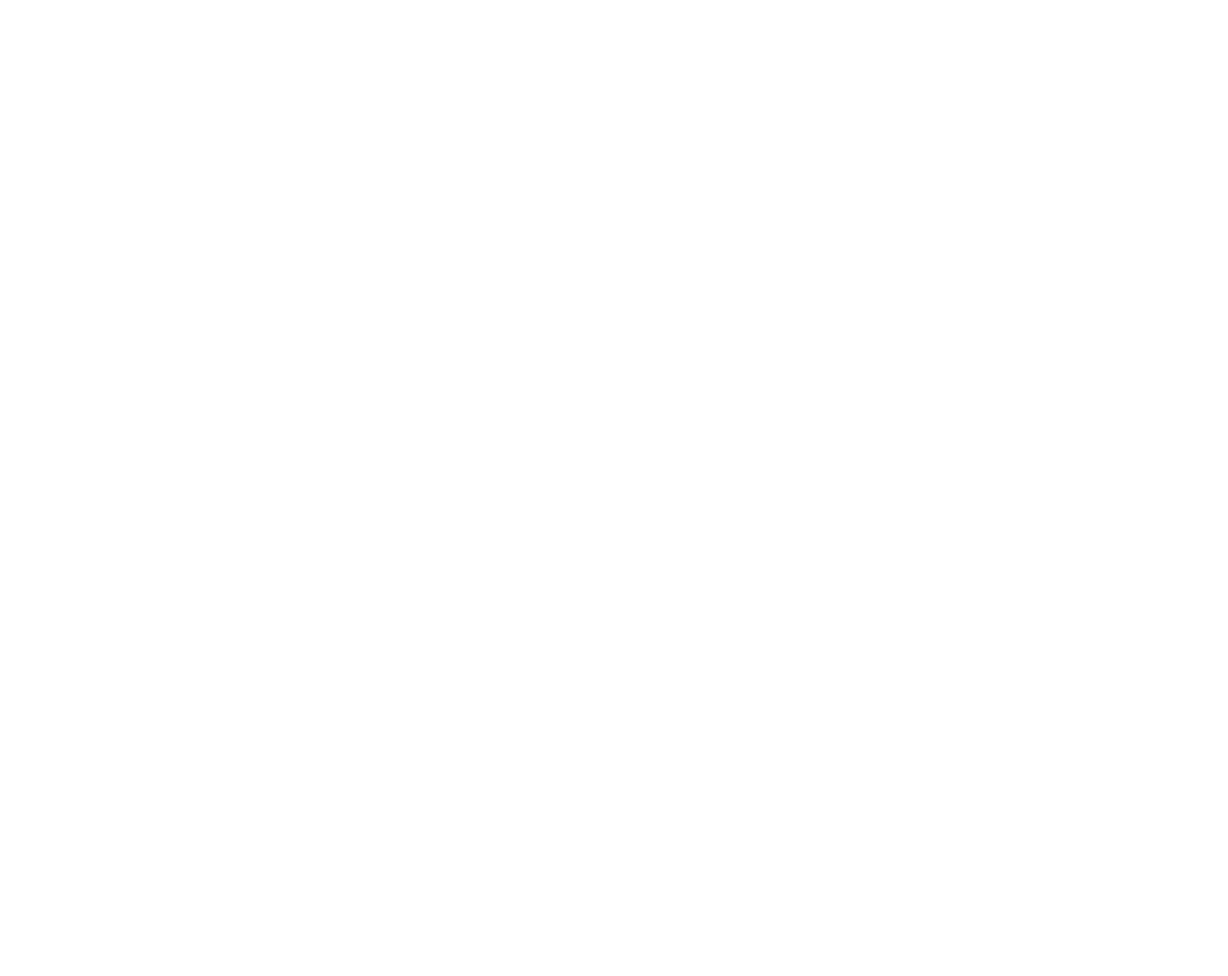
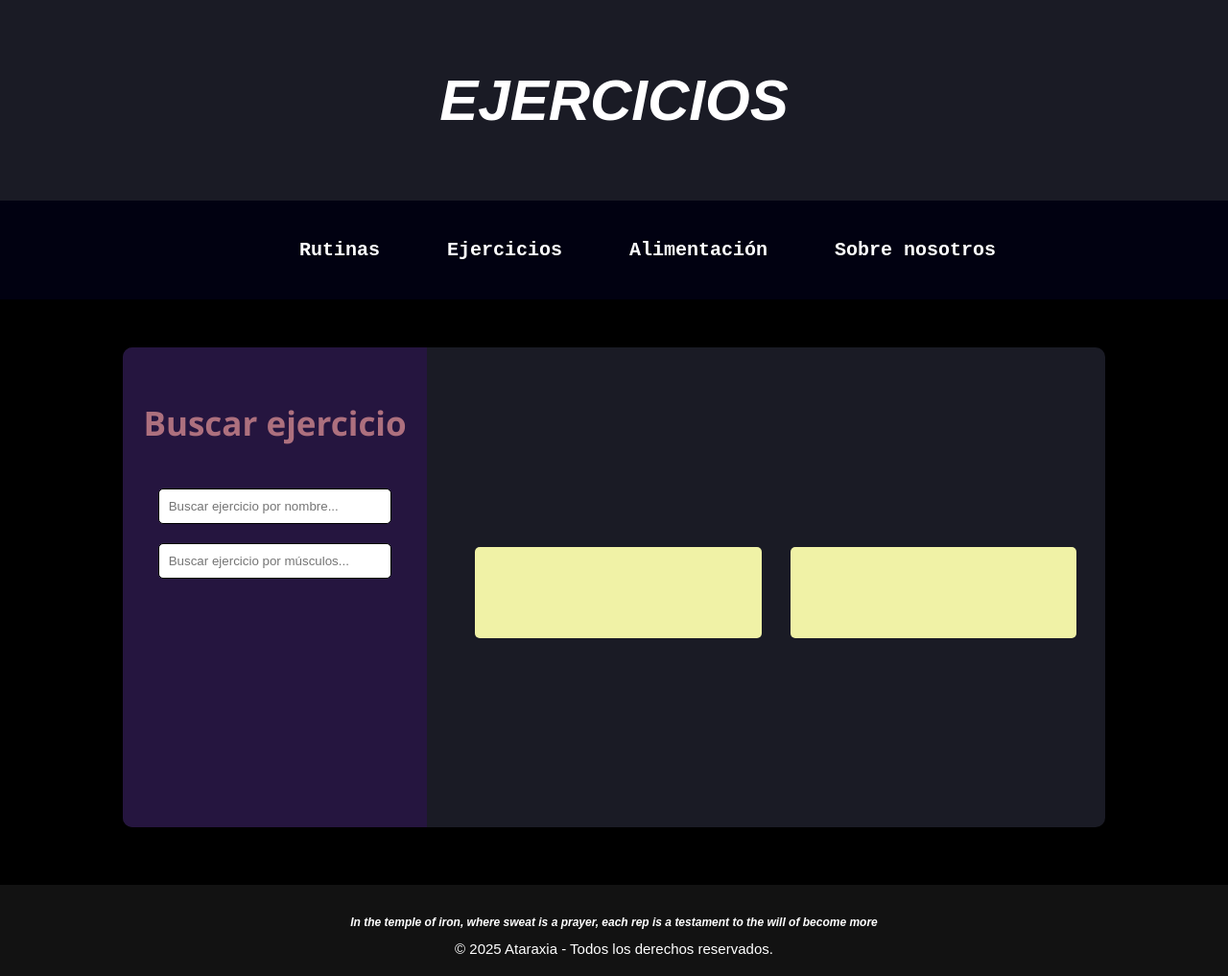
Before and after one commit to JoaquinRuizJimenez/PROYECTO-MARCAS-Ataraxia, a plain HTML site: page pages/ejercicios.html in a window 1280 px wide. Shown: the whole page at 96% size. Before the commit the page ends 800 px from the top, so only its background shows below. Drawn offline with Linux system fonts and the light colour scheme.

Commit message:
cambiado-pagina-Ejercicios

```diff
--- a/estilos.css
+++ b/estilos.css
@@ -109,3 +109,69 @@ li{
 .parrafo-texto-paginaInicio{
     padding: 30px;
 }
+
+/*ESTILOS PÁGINA EJERCICIOS*/
+.contenedor-navegacion-ejercicios {
+    background-color: #1a1b25;
+    color: white;
+    width: 80%;
+    margin-left: 10%;
+    margin-top: 50px;
+    border-radius: 10px;
+    display: flex;
+    min-height: 500px;
+    min-width: 400px;
+    margin-bottom: 50px;
+}
+.input-navegacion-ejercicios{
+    padding: 10px;
+    border-radius: 5px;
+    border: 1px solid black;
+    width: 80%;
+    margin-bottom: 10px;
+}
+.texto-cabecera-ejercicios{
+    background-color: #1a1b25;
+    font-style: italic;
+    font-size: 30px;
+    padding: 30px;
+    margin-bottom: 0;
+    text-align: center;
+}
+.contenedor-buscador-ejercicios{
+    width: 30%;
+    background: #25153f;
+    padding: 20px;
+    display: flex;
+    flex-direction: column;
+    align-items: center;
+    gap: 10px;
+    color: white;
+    bottom: 0;
+    border-radius: 10px 0px 0px 10px;
+}
+.texto-buscador-ejercicios{
+    color: #ad707e;
+    font-size: 35px;
+    font-weight: bold;
+    font-family: 'Segoe UI', Tahoma, Geneva, Verdana, sans-serif;
+}
+.contenedor-contenido-ejercicios{
+    width: 70%;
+    margin-left: 20px;
+    padding: 20px;
+    display: grid;
+    grid-template-columns: repeat(2,1fr);
+    gap: 10px;
+    flex-direction: column;
+    align-items: center;
+}
+.contenedor-ejercicio-ejercicios{
+    background-color: #f0f2a6;
+    border-radius: 5px;
+    min-height: 75px;
+    min-width: 100px;
+    padding: 10px;
+    margin: 10px;
+    margin-top: 20px;
+}
--- a/pages/ejercicios.html
+++ b/pages/ejercicios.html
@@ -0,0 +1,68 @@
+<!DOCTYPE html>
+<html lang="en">
+
+<head>
+    <meta charset="UTF-8">
+    <meta name="viewport" content="width=device-width, initial-scale=1.0">
+    <link rel="stylesheet" href="../estilos.css">
+    <title>Ejercicios - Ataraxia</title>
+</head>
+
+<body>
+
+    <header class="texto-cabecera-ejercicios">
+        <h1>EJERCICIOS</h1>
+    </header>
+
+    <nav>
+        <ul>
+            <li><a href="rutinas.html" class="enlaces-menu">Rutinas</a></li>
+            <li><a href="ejercicios.html" class="enlaces-menu">Ejercicios</a></li>
+            <li><a href="alimentacion.html" class="enlaces-menu">Alimentación</a></li>
+            <li><a href="sobre-nosotros.html" class="enlaces-menu">Sobre nosotros</a></li>
+        </ul>
+    </nav>
+
+
+
+
+    <main>
+
+        <div class="contenedor-navegacion-ejercicios">
+
+            <div class="contenedor-buscador-ejercicios">
+
+                <p class="texto-buscador-ejercicios">Buscar ejercicio</p>
+
+                <input class="input-navegacion-ejercicios" type="text" placeholder="Buscar ejercicio por nombre...">
+
+                <input class="input-navegacion-ejercicios" type="text" placeholder="Buscar ejercicio por músculos...">
+
+            </div>
+
+
+            <div class="contenedor-contenido-ejercicios">
+
+                <div class="contenedor-ejercicio-ejercicios">
+
+                </div>
+                <div class="contenedor-ejercicio-ejercicios">
+
+                </div>
+
+            </div>
+
+        </div>
+
+    </main>
+
+
+    <footer>
+        <p>
+            In the temple of iron, where sweat is a prayer, each rep is a testament to the will of become more
+        </p>
+        &copy; 2025 Ataraxia - Todos los derechos reservados.
+    </footer>
+</body>
+
+</html>
```
Also changed, not shown: index.html (+1 -1 lines).
